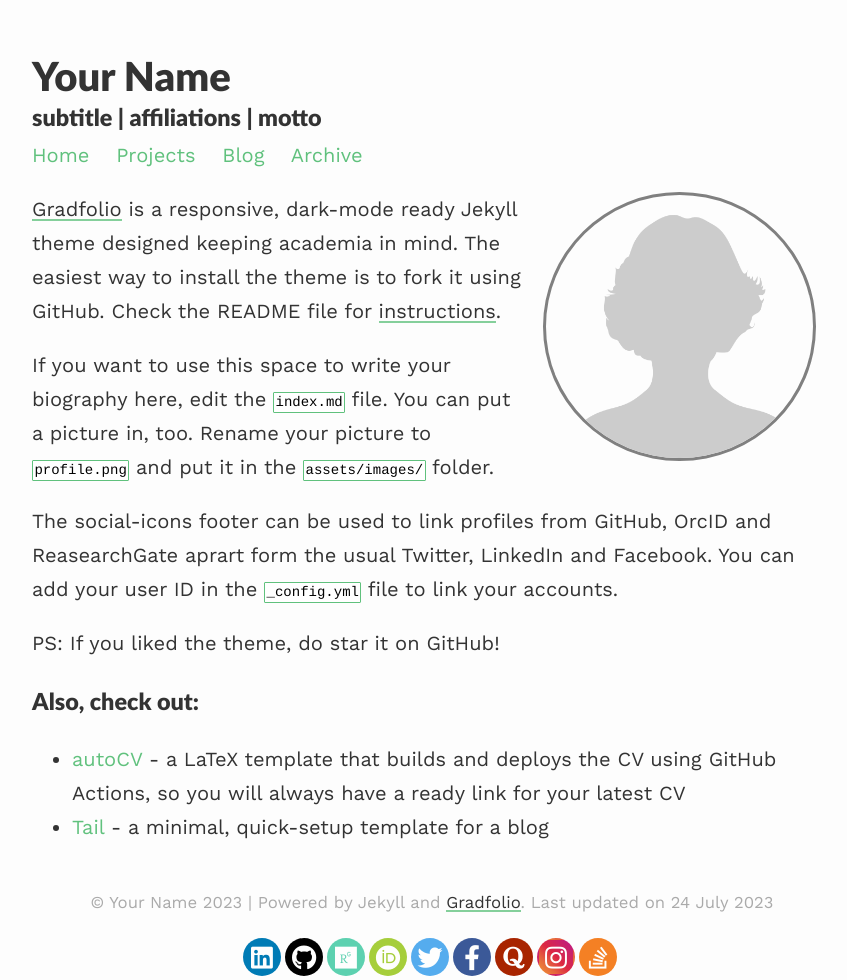
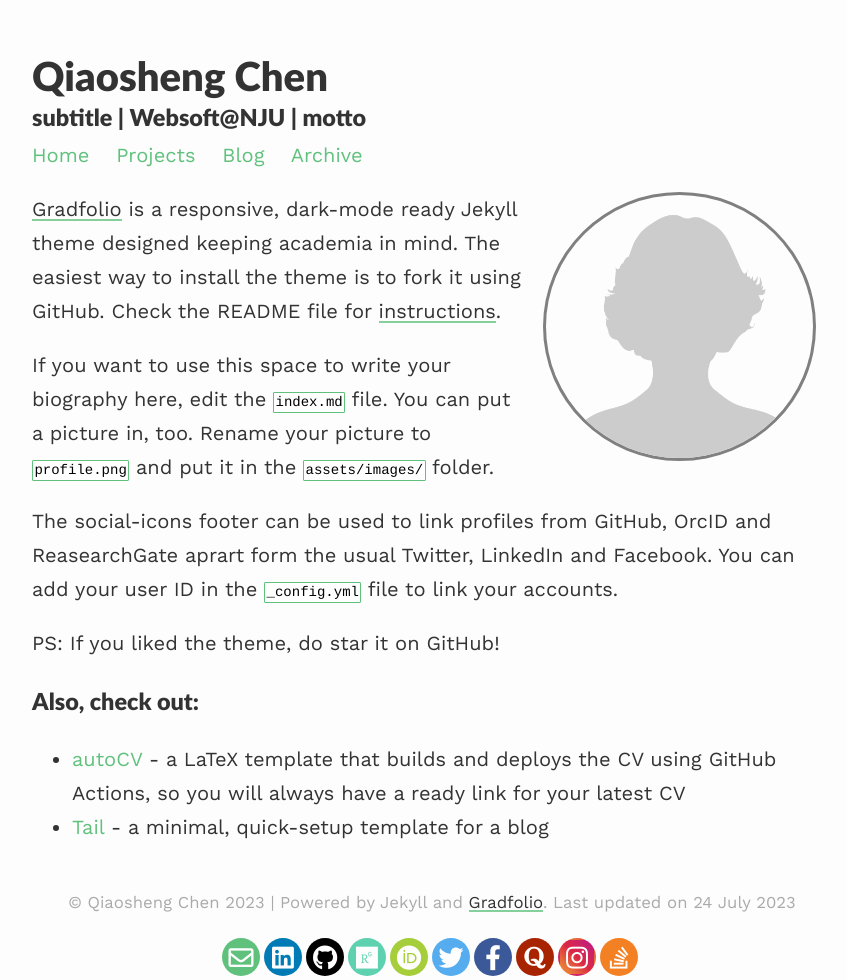
Before and after one commit to cqsss/cqsss.github.io, a Jekyll site: the page built from index.md, in a window 1280 px wide. Shown: the whole page, without its empty margins (208-1055 px from the left). Built offline with Jekyll 4.4.1, drawn with Linux system fonts in a browser that asks for light colours; nearby versions of some CDN libraries.

Commit message:
Change Name

```diff
--- a/_config.yml
+++ b/_config.yml
@@ -1,11 +1,11 @@
 ### your site title here
 
-title: Your Name
-description: subtitle | affiliations | motto
+title: Qiaosheng Chen
+description: subtitle | Websoft@NJU | motto
 
 baseurl: #name of GitHub repository
 url: "" #custom url to be used instead of GitHub repository
-email: #
+email: qschen@smail.nju.edu.cn
 
 # Pagination
 paginate: 4
```
Also changed, not shown: Gemfile.lock.
